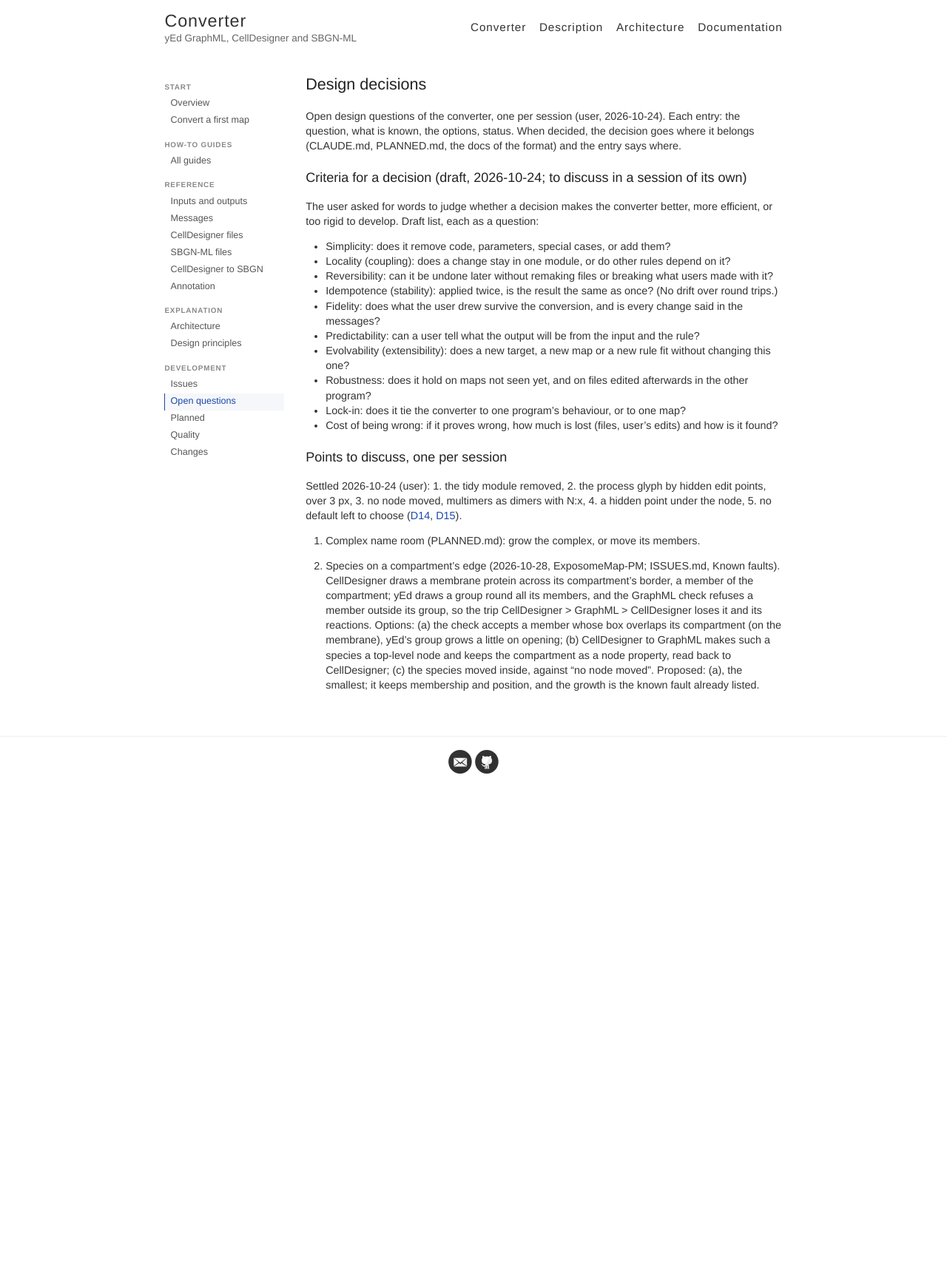
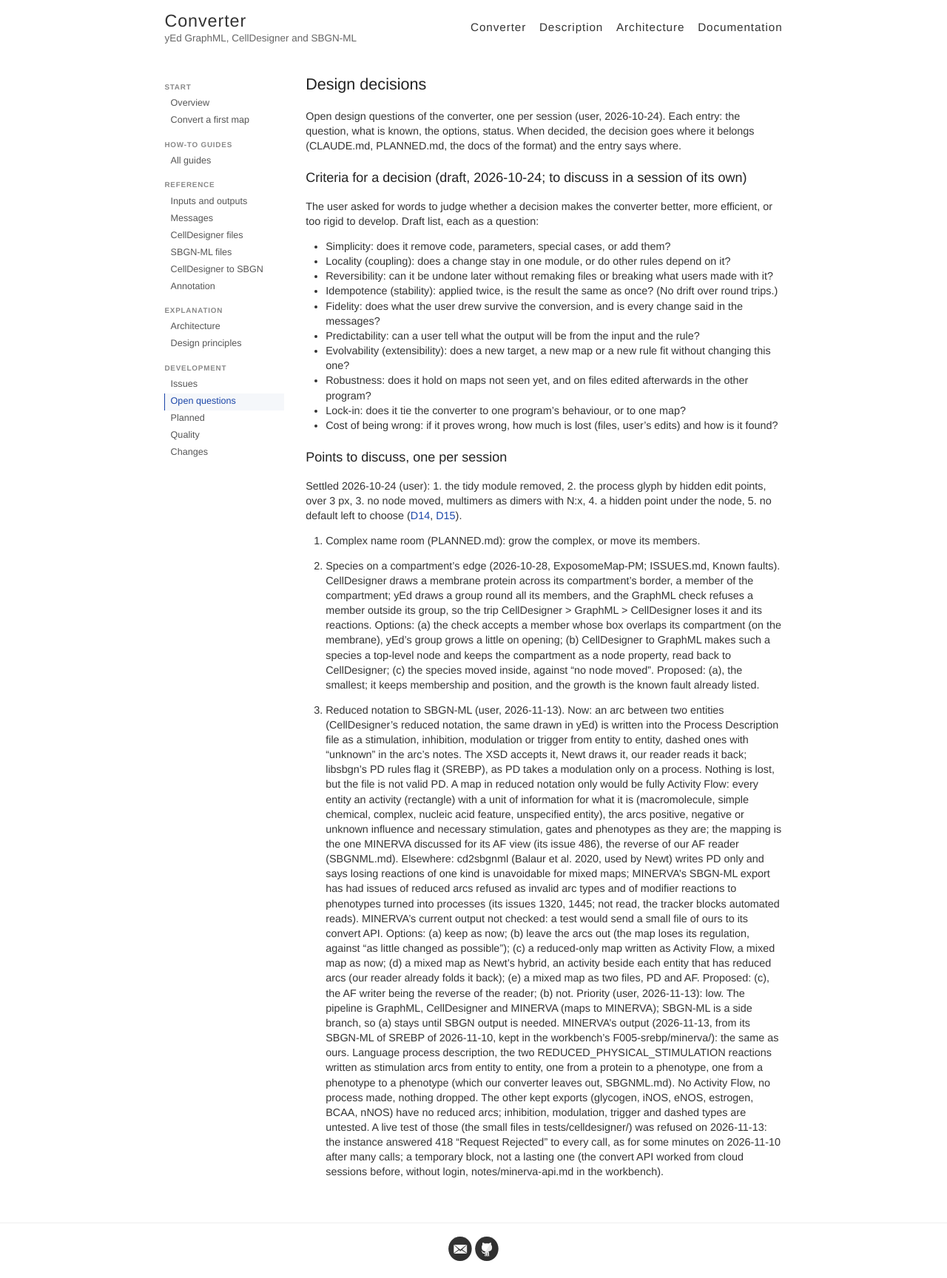
Before and after one commit to map-converter/map-converter.github.io, a Jekyll site: the page built from pages/converter-docs/decisions.md, in a window 1280 px wide. Shown: the whole page at 74% size. Built offline with Jekyll 4.4.1, drawn with Linux system fonts in a browser that asks for light colours; before the commit the page ends 1069 px from its top, so only the background shows below that.

```diff
--- a/pages/converter-docs/decisions.md
+++ b/pages/converter-docs/decisions.md
@@ -44,4 +44,34 @@ default left to choose ([D14](/converter/docs/design/#d14-no-node-moved-the-proc
    species moved inside, against "no node moved". Proposed: (a), the smallest; it keeps membership and
    position, and the growth is the known fault already listed.
 
+8. Reduced notation to SBGN-ML (user, 2026-11-13). Now: an arc between two entities (CellDesigner's reduced
+   notation, the same drawn in yEd) is written into the Process Description file as a stimulation, inhibition,
+   modulation or trigger from entity to entity, dashed ones with "unknown" in the arc's notes. The XSD accepts it,
+   Newt draws it, our reader reads it back; libsbgn's PD rules flag it (SREBP), as PD takes a modulation only on
+   a process. Nothing is lost, but the file is not valid PD. A map in reduced notation only would be fully
+   Activity Flow: every entity an activity (rectangle) with a unit of information for what it is (macromolecule,
+   simple chemical, complex, nucleic acid feature, unspecified entity), the arcs positive, negative or unknown
+   influence and necessary stimulation, gates and phenotypes as they are; the mapping is the one MINERVA
+   discussed for its AF view (its issue 486), the reverse of our AF reader (SBGNML.md).
+   Elsewhere: cd2sbgnml (Balaur et al. 2020, used by Newt) writes PD only and says losing reactions of one kind is
+   unavoidable for mixed maps; MINERVA's SBGN-ML export has had issues of reduced arcs refused as invalid arc
+   types and of modifier reactions to phenotypes turned into processes (its issues 1320, 1445; not read, the
+   tracker blocks automated reads). MINERVA's current output not checked: a test would send a small file of ours
+   to its convert API.
+   Options: (a) keep as now; (b) leave the arcs out (the map loses its regulation, against "as little changed as
+   possible"); (c) a reduced-only map written as Activity Flow, a mixed map as now; (d) a mixed map as Newt's
+   hybrid, an activity beside each entity that has reduced arcs (our reader already folds it back); (e) a mixed
+   map as two files, PD and AF. Proposed: (c), the AF writer being the reverse of the reader; (b) not.
+   Priority (user, 2026-11-13): low. The pipeline is GraphML, CellDesigner and MINERVA (maps to MINERVA); SBGN-ML
+   is a side branch, so (a) stays until SBGN output is needed.
+   MINERVA's output (2026-11-13, from its SBGN-ML of SREBP of 2026-11-10, kept in the workbench's F005-srebp/minerva/):
+   the same as ours. Language process description, the two REDUCED_PHYSICAL_STIMULATION reactions written as
+   stimulation arcs from entity to entity, one from a protein to a phenotype, one from a phenotype to a phenotype (which
+   our converter leaves out, SBGNML.md). No Activity Flow, no process made, nothing dropped. The other kept exports
+   (glycogen, iNOS, eNOS, estrogen, BCAA, nNOS) have no reduced arcs; inhibition, modulation, trigger and dashed types
+   are untested. A live test of those (the small files in tests/celldesigner/) was refused on 2026-11-13: the instance
+   answered 418 "Request Rejected" to every call, as for some minutes on 2026-11-10 after many calls; a temporary
+   block, not a lasting one (the convert API worked from cloud sessions before, without login, notes/minerva-api.md
+   in the workbench).
+
 {% endraw %}
```
Also changed, not shown: 2 other files.
